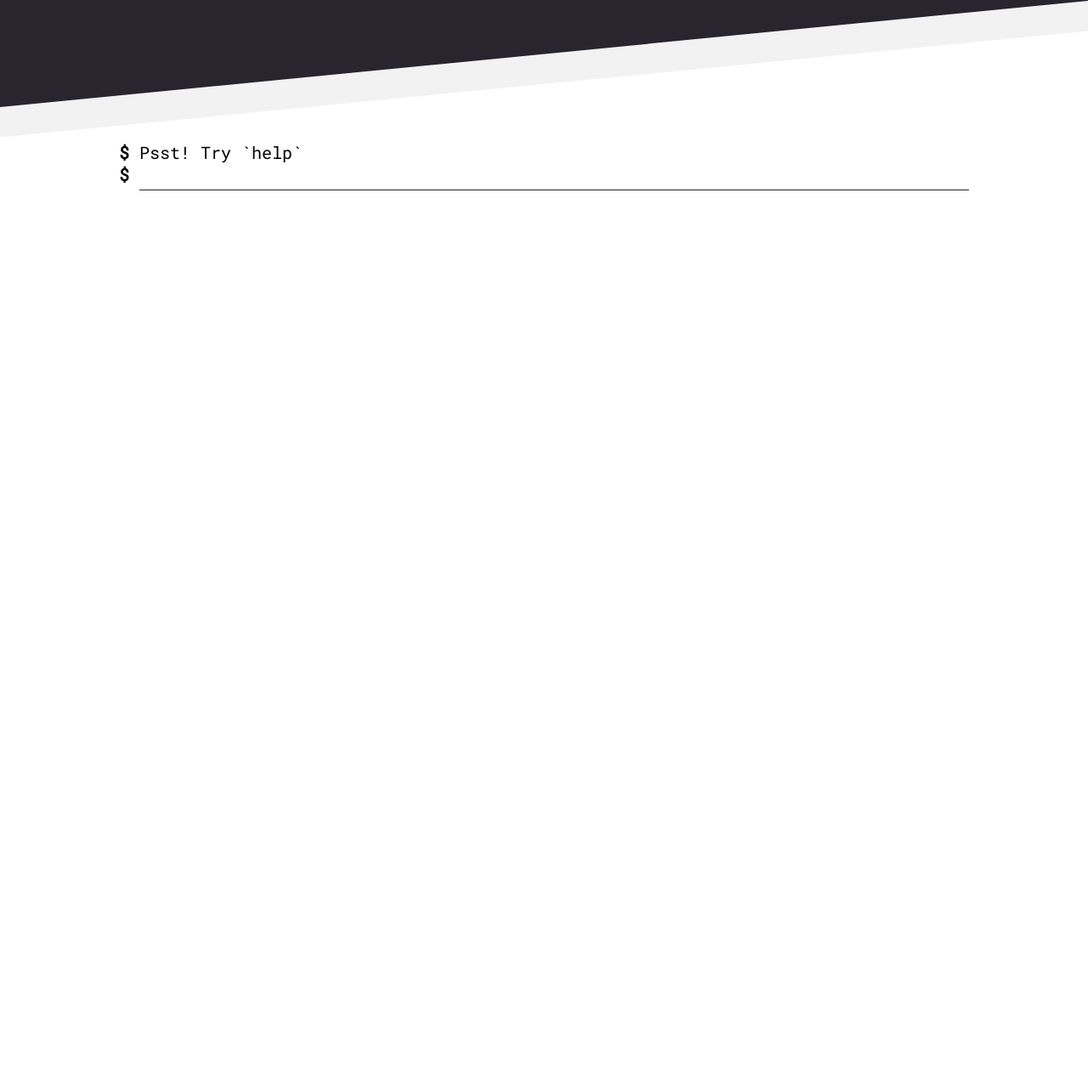
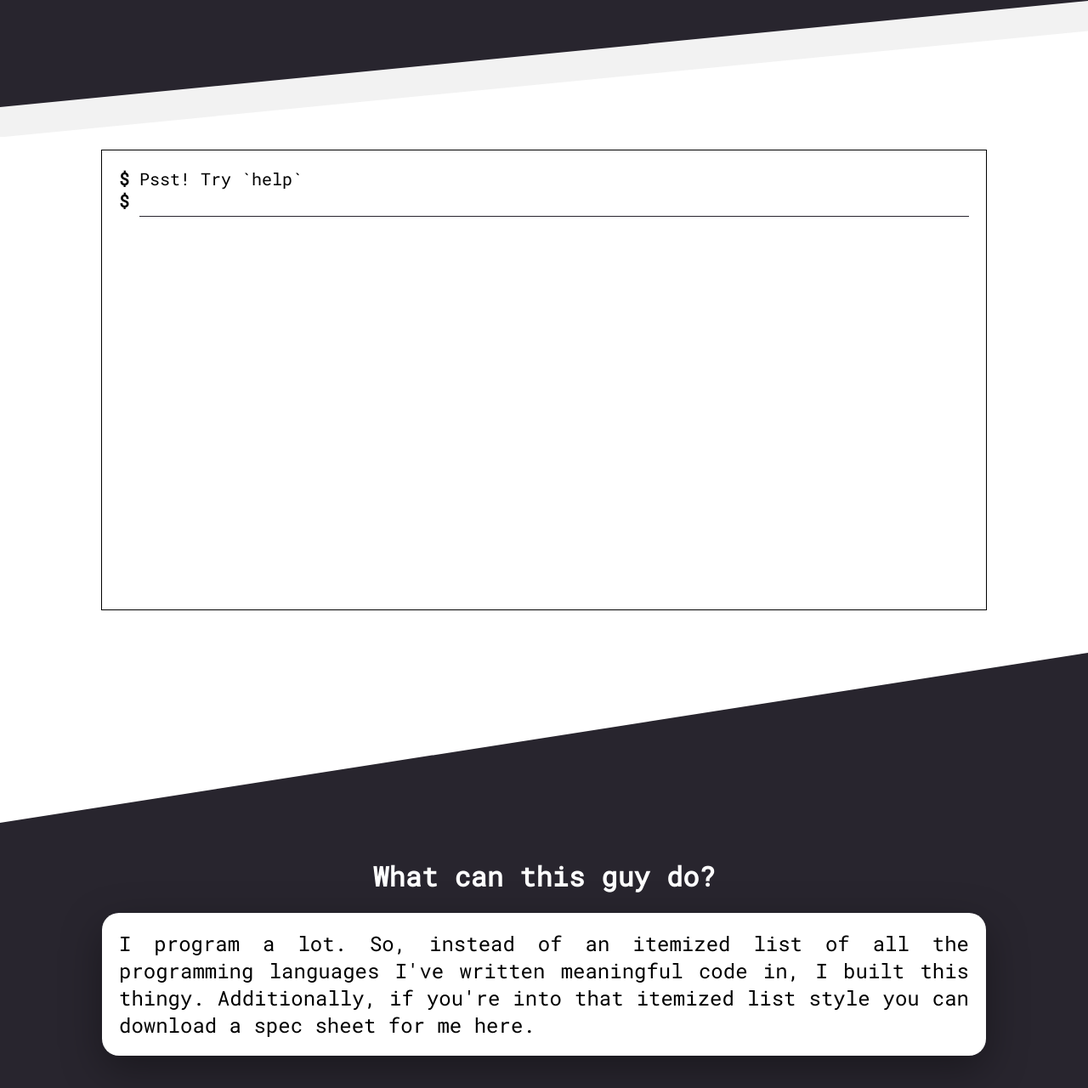
Before and after one commit to AHBruns/MahWebsite, a React app: page / in a window 1280 px wide. Shown: the part 374-1654 px from the top of the page at 85% size. Before the commit the page ends 800 px from the top, so only its background shows below. Built offline with nearby package versions, Linux system fonts and the light colour scheme.

Commit message:
finished terminal

```diff
--- a/src/components/splash.js
+++ b/src/components/splash.js
@@ -54,10 +54,44 @@ class Splash extends Component {
                             margin: '0',
                             fontFamily: "'Roboto Mono', monospace",
                             fontWeight: 'bolder',
-                            fontSize: '500%'
+                            fontSize: '500%',
+                            display: 'flex',
+                            alignItems: 'center',
+                            justifyContent: 'center',
+                            flexDirection: 'column',
+                            textAlign: 'center'
                         }}
                     >
                         Hi, I'm Alex Bruns
+                        <button
+                        style={{
+                            margin: '2vh',
+                            padding: '10px',
+                            border: 'none',
+                            borderRadius: '0',
+                            fontSize: '30%',
+                            fontFamily: "'Roboto Mono', monospace",
+                            transition: 'all 0.3s ease',
+                            cursor: 'pointer'
+                        }}
+                        className='resume-button'
+                        onClick={() => {
+                            fetch('/AlexBrunsResume.pdf')
+                                .then(resp => resp.blob())
+                                .then(blob => {
+                                    const url = window.URL.createObjectURL(blob);
+                                    const a = document.createElement('a');
+                                    a.style.display = 'none';
+                                    a.href = url;
+                                    a.download = 'AlexBrunsResume.pdf';
+                                    document.body.appendChild(a);
+                                    a.click();
+                                    window.URL.revokeObjectURL(url);
+                                })
+                        }}
+                    >
+                        Download My Résumé!
+                    </button>
                     </h1>
                 </div>
                 <div
@@ -76,55 +110,58 @@ class Splash extends Component {
                 </div>
                 <div
                     style={{
-                        width: '100vw',
-                        height: '62.5vh',
-                        position: 'absolute',
-                        top: '0',
-                        display: 'flex',
-                        alignItems: 'flex-end',
-                        justifyContent: 'center'
-                    }}
-                >
-                    <button
-                        style={{
-                            margin: '17vh',
-                            padding: '10px',
-                            border: 'none',
-                            borderRadius: '0',
-                            fontSize: '150%',
-                            fontFamily: "'Roboto Mono', monospace",
-                            transition: 'all 0.3s ease',
-                            cursor: 'pointer'
-                        }}
-                        className='resume-button'
-                        onClick={() => {
-                            fetch('/dist/AlexBrunsResume.pdf')
-                                .then(resp => resp.blob())
-                                .then(blob => {
-                                    const url = window.URL.createObjectURL(blob);
-                                    const a = document.createElement('a');
-                                    a.style.display = 'none';
-                                    a.href = url;
-                                    a.download = 'AlexBrunsResume.pdf';
-                                    document.body.appendChild(a);
-                                    a.click();
-                                    window.URL.revokeObjectURL(url);
-                                })
-                        }}
-                    >
-                        Download My Résumé!
-                    </button>
-                </div>
-                <div
-                    style={{
                         top: '62.5vh',
                         position: 'absolute',
                         paddingTop: '5vh',
-                        paddingBottom: '5vh',
-                        width: '100%'
+                        paddingBottom: '0vh',
+                        width: '100%',
+                        display: 'flex',
+                        flexDirection: 'column',
+                        alignItems: 'center',
                     }}
                 >
                     <Terminal />
+                    <div style={{ height: '5vh' }} />
+                    <div
+                    style={{
+                        height: '75vh',
+                        width: '100%',
+                        backgroundColor: 'rgba(40, 37, 46, 1)',
+                        clipPath: 'polygon(0 25%, 100% 0, 100% 100%, 0 100%)',
+                        paddingTop: '25vh',
+                        display: 'flex',
+                        flexDirection: 'column',
+                        alignItems: 'center',
+
+                    }}
+                >
+                    <div style={{ flexBasis: '20px'}} />
+                    <h1
+                        style={{
+                                color: 'white',
+                                fontFamily: "'Roboto Mono', monospace",
+                                fontWeight: 'bolder',
+                        }}
+                    >
+                        What can this guy do?
+                    </h1>
+                    <div
+                        style={{
+                            backgroundColor: 'white',
+                            fontFamily: "'Roboto Mono', monospace",
+                            fontWeight: 'lighter',
+                            fontSize: '150%',
+                            maxWidth: '1000px',
+                            padding: '20px',
+                            textAlign: 'justify',
+                            borderRadius: '20px',
+                            margin: '0 10px',
+                            boxShadow: '0 1rem 3rem rgba(0,0,0,.35)',
+                        }}
+                    >
+                        I program a lot. So, instead of an itemized list of all the programming languages I've written meaningful code in, I built this thingy. Additionally, if you're into that itemized list style you can download a spec sheet for me <a>here</a>.
+                    </div>
+                </div>
                 </div>
             </>
         )
--- a/src/components/terminal.js
+++ b/src/components/terminal.js
@@ -42,13 +42,21 @@ class Terminal extends Component {
         return (
             <div
                 style={{
-                    width: '100%',
+                    width: 'calc(100% - 40px)',
                     display: 'flex',
                     alignItems: 'center',
-                    flexDirection: 'column'
+                    flexDirection: 'column',
+                    height: '65vh',
+                    maxWidth: '1020px',
+                    padding: '20px 10px 0 10px',
+                    border: '1px solid black',
+                    margin: 'auto',
+                    overflow: 'scroll',
+                    margin: '10px'
                 }}
             >
                 {this.state.lines}
+                <div style={{ flexBasis: '20px', height: '20px', minHeight: '20px' }} />
             </div>
         )
     }
--- a/src/index.html
+++ b/src/index.html
@@ -1,6 +1,7 @@
 <!DOCTYPE html>
 <html>
     <head>
+        <title>Alex Bruns</title>
         <style>
             body, html {
                 height: 100%;
@@ -17,7 +18,7 @@
                 transform: translateY(-10px) !important;
             }
             .resume-button:hover {
-                padding: 15px !important;
+                padding: 10px 20px !important;
             }
         </style>
         <link href="https://fonts.googleapis.com/css?family=Roboto+Mono&display=swap" rel="stylesheet">
--- a/webpack.config.js
+++ b/webpack.config.js
@@ -16,6 +16,7 @@ module.exports = {
     devServer: {
         hot: true,
         historyApiFallback: true,
+        contentBase: path.join(__dirname, "dist"),
     },
     output: {
     },
```
Also changed, not shown: dist/index.html, 1 other file.
